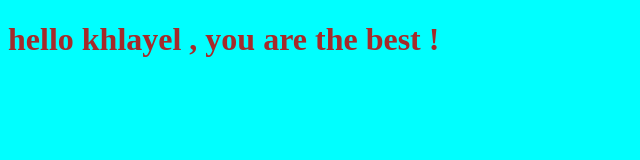
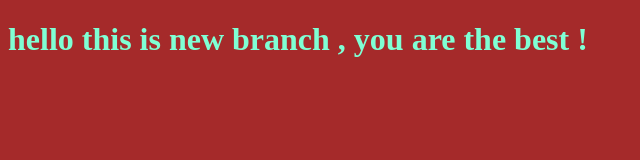
Before and after one commit to MedKhalil55/myproject, a plain HTML site: page index.html in a window 1280 px wide. Shown: the whole page, without its empty margins (0-640 px from the left). Drawn offline with Linux system fonts and the light colour scheme.

Commit message:
changing style for the title

```diff
--- a/index.html
+++ b/index.html
@@ -7,7 +7,7 @@
     <link rel="stylesheet" href="style.css">
 </head>
 <body>
-    <h1>hello khlayel , you are the best !</h1>
+    <h1>hello this is new branch  , you are the best !</h1>
     <script src="app.js"></script>
 </body>
 </html>
--- a/style.css
+++ b/style.css
@@ -1,7 +1,7 @@
 h1{
-    color: brown;
+    color: aquamarine;
 
 }
 body{
-    background-color: aqua;
+    background-color: brown;
 }
```
